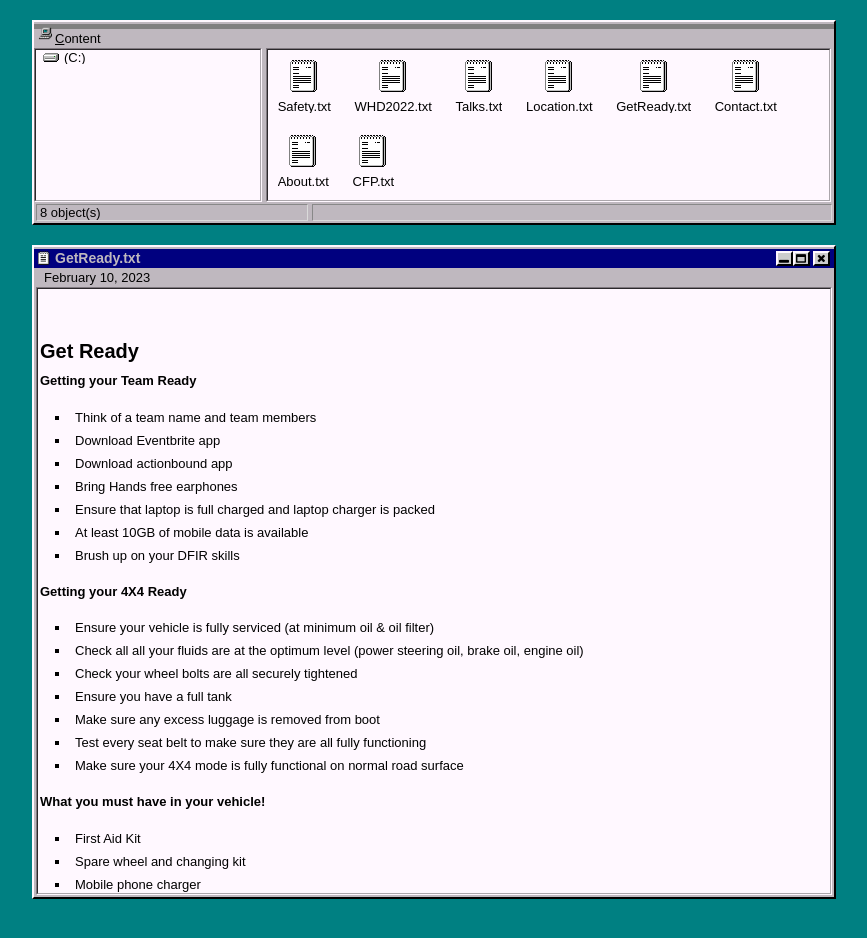
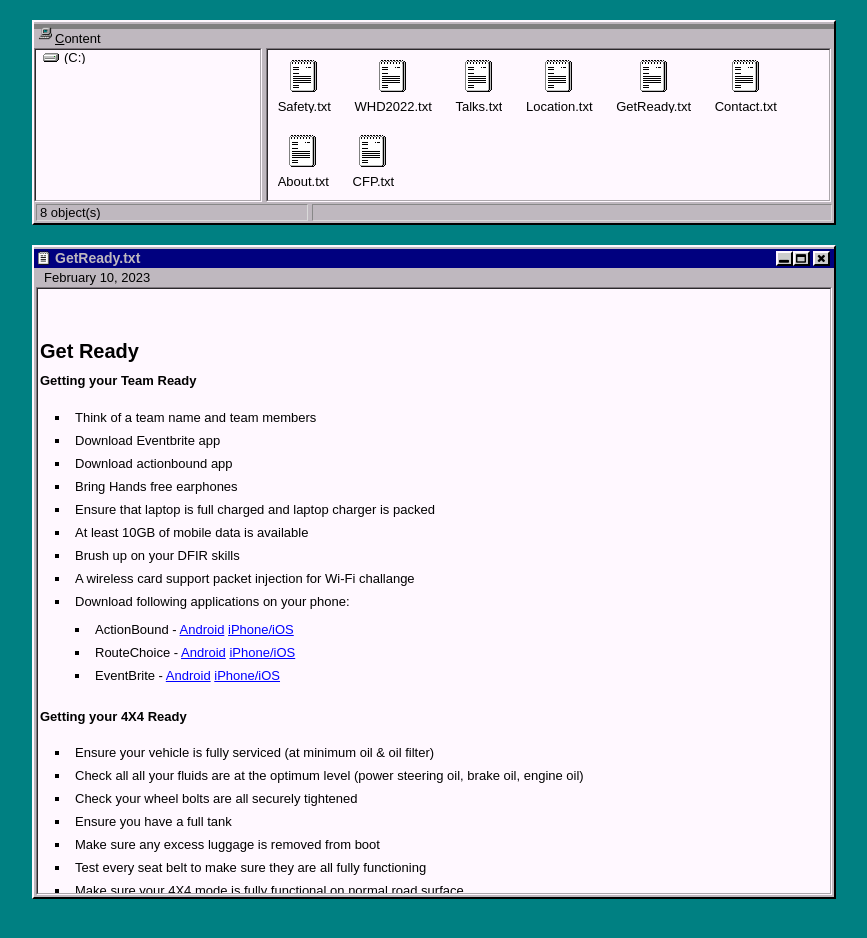
Before and after one commit to WhiteHatDesertOrg/whitehatdesert.github.io, a Jekyll site: the page built from _posts/2023-02-10-getready.md, in a window 1280 px wide. Shown: the top 938 px of the page, without its empty margins (206-1073 px from the left). Built offline with Jekyll 4.4.1, drawn with Linux system fonts in a browser that asks for light colours.

Commit message:
Update 2023-02-10-getready.md

```diff
--- a/_posts/2023-02-10-getready.md
+++ b/_posts/2023-02-10-getready.md
@@ -15,6 +15,11 @@ tags: About
 * Ensure that laptop is full charged and laptop charger is packed
 * At least 10GB of mobile data is available
 * Brush up on your DFIR skills
+* A wireless card support packet injection for Wi-Fi challange
+* Download following applications on your phone:
+  * ActionBound - [Android](https://play.google.com/store/apps/details?id=de.actionbound&hl=en_US&gl=US)  [iPhone/iOS](https://apps.apple.com/us/app/actionbound/id582660833)
+  * RouteChoice - [Android](https://play.google.com/store/apps/details?id=com.routechoices.routechoicestracker&hl=en_US&gl=US)  [iPhone/iOS](https://apps.apple.com/id/app/routechoices-tracker/id1570437272)
+  * EventBrite - [Android](https://play.google.com/store/apps/details?id=com.eventbrite.attendee&hl=en_US&gl=US)  [iPhone/iOS](https://apps.apple.com/us/app/eventbrite/id487922291)
 
 **Getting your 4X4 Ready**
 
```
